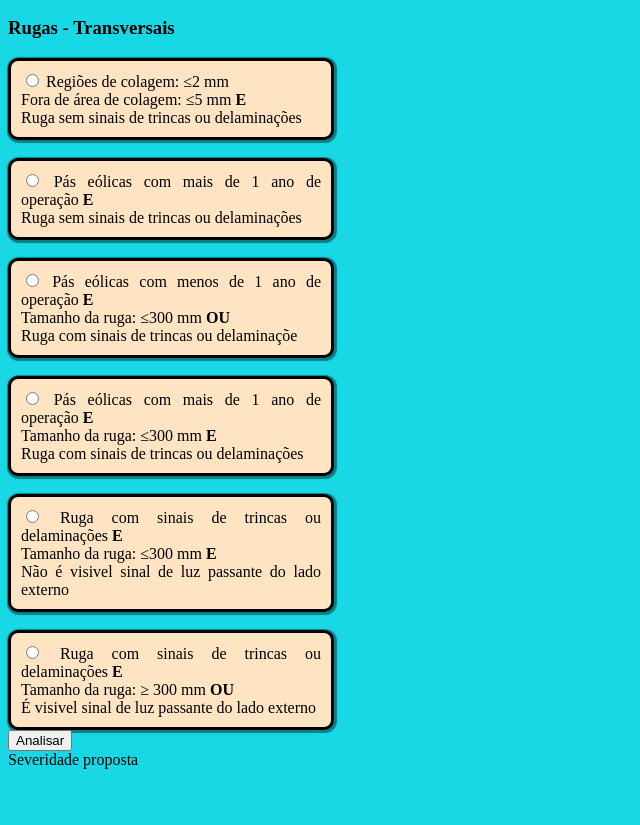
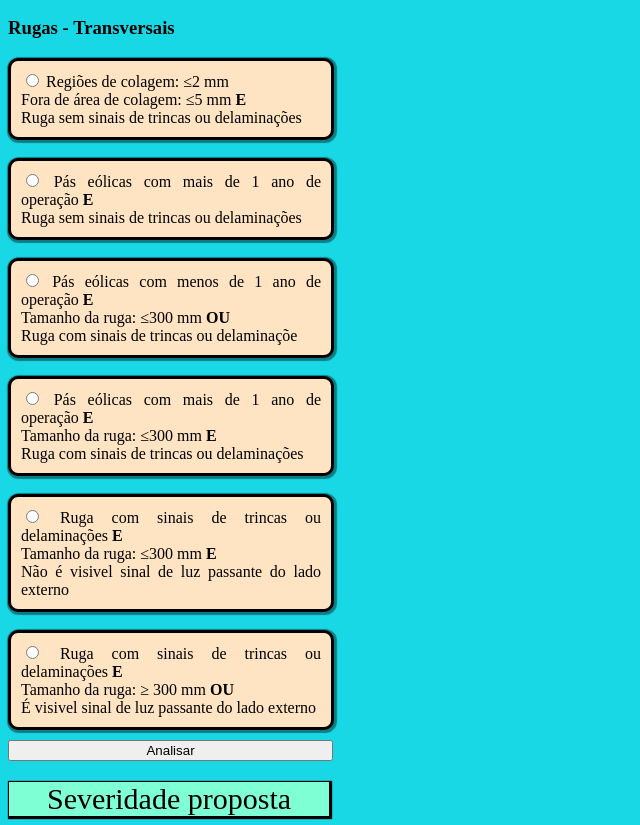
Before and after one commit to matheus-oliveir4/Piloto, a plain HTML site: page index.html in a window 1280 px wide. Shown: the part 110-935 px from the top of the page, without its empty margins (0-640 px from the left). Before the commit the page ends 887 px from the top, so only its background shows below. Drawn offline with Linux system fonts and the light colour scheme.

Commit message:
melhoroando

```diff
--- a/style.css
+++ b/style.css
@@ -1,5 +1,16 @@
 body{
     background-color:rgb(24, 216, 230);
+    overflow: hidden;
+
+}
+div{
+    background-color: aquamarine;
+    font-size: 30px;
+    text-align: center;
+    margin-top: 10px;
+    width: 320px;
+    border: solid 1px;
+    box-shadow: 1px 1px 1px 1px;
 }
 section{
     background-color: bisque;
@@ -10,3 +21,9 @@ section{
     border-radius: 10px;
     box-shadow: 1px 1px 1px 2px rgba(0, 0, 0, 0.418);
 }
+input#analisar{
+    margin-top: 10px;
+    margin-bottom: 10px;
+    width: 325px;
+
+}
```
